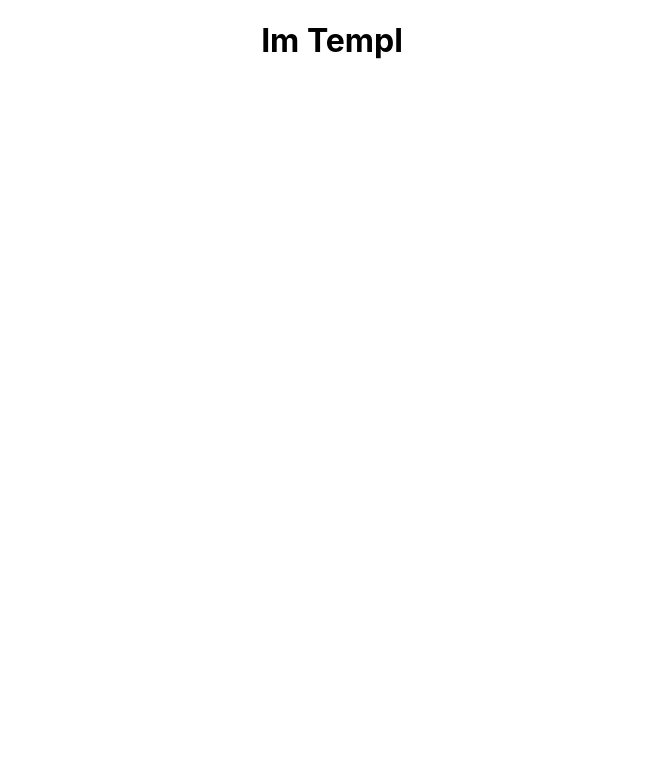
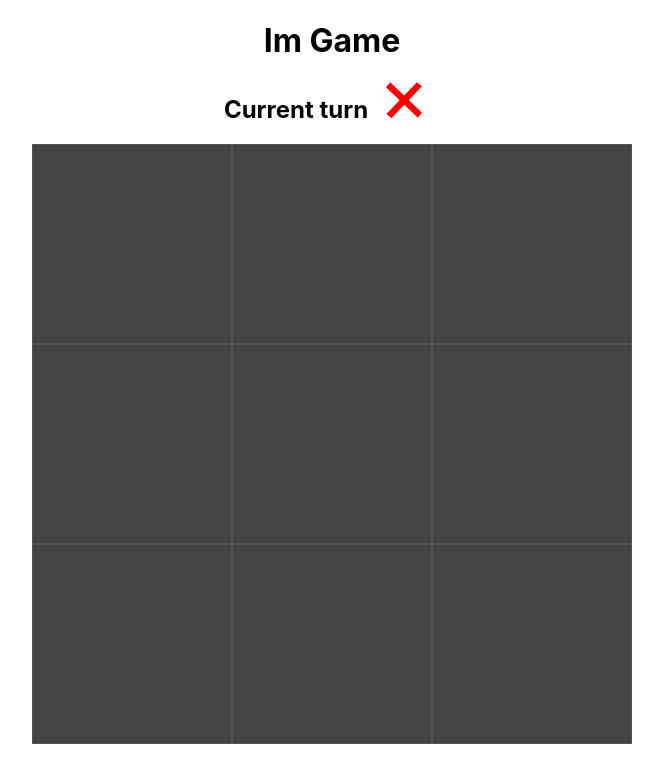
Before and after one commit to VladimirDiamandi/X-O, a React (Create React App) app: page / in a window 1280 px wide. Shown: the top 782 px of the page, without its empty margins (308-971 px from the left). Built offline with nearby package versions, Linux system fonts and the light colour scheme.

Commit message:
layout with game and general functionality

```diff
--- a/src/App.css
+++ b/src/App.css
@@ -1,3 +1,29 @@
 .App {
   text-align: center;
 }
+
+body {
+  display: flex;
+  justify-content: center;
+}
+
+.game__grid {
+  display: grid;
+  grid-template-rows: 200px 200px 200px;
+  grid-template-columns: 200px 200px 200px;
+}
+
+.game__box {
+  background: #444;
+  border: 1px solid #555;
+  display: flex;
+  align-items: center;
+  justify-content: center;
+  color: #AAA;
+}
+
+.game__turn-icon {
+  display: inline-block;
+  height: 1.5em;
+  width: 3em;
+}
--- a/src/App.jsx
+++ b/src/App.jsx
@@ -1,10 +1,12 @@
 import React from 'react';
 import './App.css';
+import { GameGrid } from './GameGrid';
 
 function App() {
   return (
     <div className="App">
-      <h1>Im Templ</h1>
+      <h1>Im Game</h1>
+      <GameGrid />
     </div>
   );
 }
--- /dev/null
+++ b/src/GameBox.jsx
@@ -0,0 +1,24 @@
+/* eslint-disable react/prop-types */
+/* eslint-disable no-nested-ternary */
+import React from 'react';
+import { exIcon, zeroIcon } from './svgIcons';
+
+export const GameBox = ({ id, value, onClick }) => {
+  const isDisabled = value !== '';
+  const icon = value === '' ? '' : value === 'x' ? exIcon : zeroIcon;
+
+  const handleClick = () => {
+    onClick(id);
+  };
+
+  return (
+    <button
+      type="button"
+      className="game__box"
+      onClick={handleClick}
+      disabled={isDisabled}
+    >
+      {icon}
+    </button>
+  );
+};
--- /dev/null
+++ b/src/GameGrid.jsx
@@ -0,0 +1,36 @@
+/* eslint-disable react/no-array-index-key */
+import React, { useState } from 'react';
+import { GameBox } from './GameBox';
+import { exIcon, zeroIcon } from './svgIcons';
+
+export const GameGrid = () => {
+  const [gameMap, setGameMap] = useState(Array(9).fill(''));
+  const [currentTurn, setCurrentTurn] = useState('x');
+  const currentTurnIcon = currentTurn === 'x' ? exIcon : zeroIcon;
+
+  const handleTurn = (id) => {
+    setGameMap((prevState) => {
+      const newState = prevState;
+      newState[id] = currentTurn;
+      return [...newState];
+    });
+    setCurrentTurn((prevState) => {
+      const newState = prevState === 'x' ? '0' : 'x';
+      return newState;
+    });
+  };
+
+  return (
+    <>
+      <h2>
+        Current turn
+        <div className="game__turn-icon">{currentTurnIcon}</div>
+      </h2>
+      <div className="game__grid">
+        {gameMap.map((boxValue, id) => (
+          <GameBox key={id} id={id} value={boxValue} onClick={handleTurn} />
+        ))}
+      </div>
+    </>
+  );
+};
--- /dev/null
+++ b/src/svgIcons.jsx
@@ -0,0 +1,42 @@
+import React from 'react';
+
+export const zeroIcon = (
+  <svg
+    xmlns="http://www.w3.org/2000/svg"
+    width="100%"
+    height="100%"
+    viewBox="0 0 60 60"
+    version="1.1"
+    id="svg8"
+  >
+    <defs id="defs2" />
+    <g id="layer1">
+      <path
+        id="path10"
+        fill="#008080"
+        d="M 29.304389,-0.07557989 C 21.273658,0.07807071 13.399316,3.6597854 7.980253,9.5835668 2.5550744,15.40644 -0.36779353,23.455119 0.05894437,31.402714 0.40515947,39.674213 4.4069194,47.687581 10.774046,52.970695 16.84693,58.115398 25.029181,60.638571 32.945569,59.8389 41.435081,59.077705 49.455656,54.444205 54.409431,47.516534 59.262941,40.881927 61.133922,32.200656 59.524948,24.146976 57.888916,15.552519 52.245146,7.8526547 44.57595,3.6553458 39.938411,1.0758305 34.607239,-0.21283009 29.304389,-0.07557989 Z M 30.269353,10.226558 c 5.76865,0.03027 11.438954,2.761707 15.047539,7.26431 4.629289,5.494087 5.738523,13.609641 2.884246,20.182936 -2.408389,5.612243 -7.496085,10.039007 -13.471233,11.423263 -5.304151,1.327997 -11.131346,0.30307 -15.647014,-2.786701 -4.429915,-2.907747 -7.532411,-7.690935 -8.4338,-12.907209 -1.1735371,-6.203365 0.936532,-12.88039 5.400122,-17.334152 3.687856,-3.771303 8.953206,-5.904201 14.22014,-5.842447 z"
+      />
+    </g>
+  </svg>
+);
+
+export const exIcon = (
+  <svg
+    xmlns="http://www.w3.org/2000/svg"
+    width="100%"
+    height="100%"
+    viewBox="0 0 60 60"
+    version="1.1"
+    id="svg8"
+  >
+    <defs id="defs2" />
+    <g id="layer1">
+      <path
+        id="rect72"
+        fill="#ff0000"
+        d="M 25.888672 1.2734375 L -0.12890625 32.919922 L 85.589844 115.12305 L 2.46875 201.80078 L 34.113281 227.81836 L 115.07227 143.39648 L 200.39844 225.2207 L 226.41602 193.57617 L 143.3457 113.91406 L 226.41602 27.291016 L 194.76953 1.2734375 L 113.86328 85.640625 L 25.888672 1.2734375 z "
+        transform="scale(0.26458333)"
+      />
+    </g>
+  </svg>
+);
```
